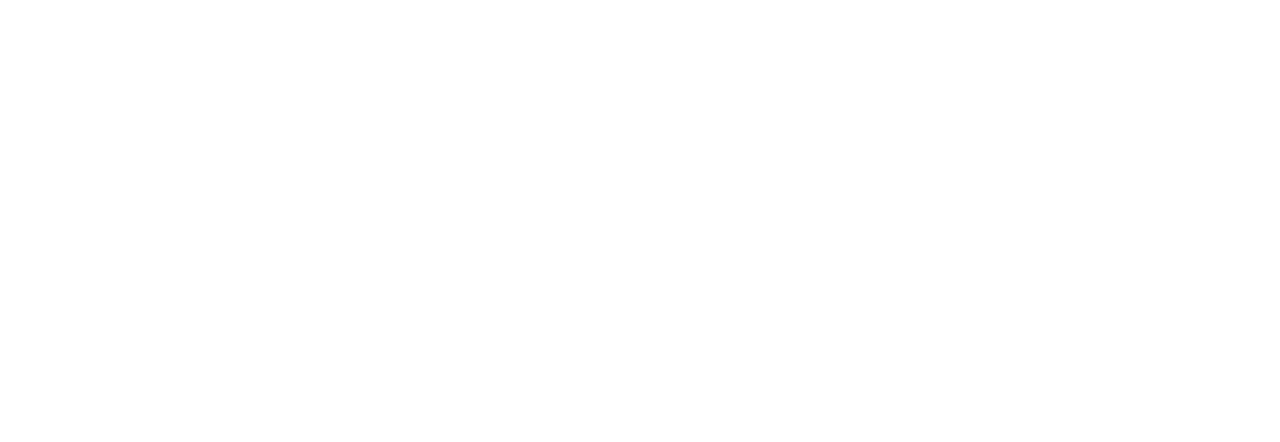
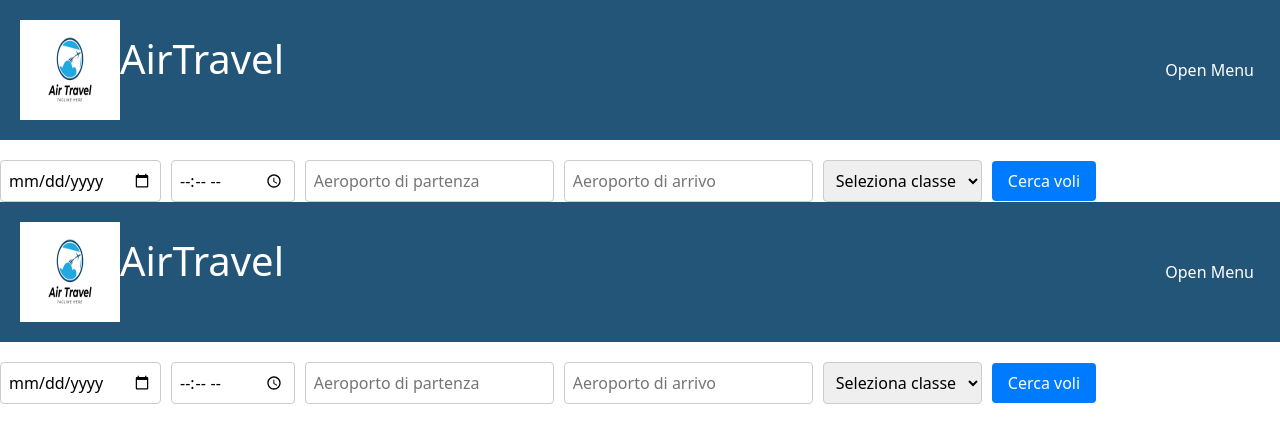
Before and after one commit to Lauragallace/Capstone-Project-FE, a React (Create React App) app: page /MyNavBar in a window 1280 px wide. Before the commit this address had no page. Shown: the top 442 px of the page. Built offline with nearby package versions, Linux system fonts and the light colour scheme.

Commit message:
NavBar, SearchBar, Modal

```diff
--- a/src/App.js
+++ b/src/App.js
@@ -4,6 +4,9 @@
 import Layout from "./components/Layout";
 import Register from "./components/Register";
 import Login from "./components/Login";
+import NavBar from "./components/NavBar";
+import SearchBar from "./components/SearchBar";
+
 export default function App() {
   return (
     <BrowserRouter>
@@ -11,6 +14,8 @@
         <Route path="/" element={<Layout />}>
           <Route path="registration" element={<Register />} />
           <Route path="login" element={<Login />} />
+          <Route path="MyNavBar" element={<NavBar />} />
+          <Route path="SearchBar" element={<SearchBar />} />
         </Route>
       </Routes>
     </BrowserRouter>
--- a/src/components/Header.jsx
+++ /dev/null
@@ -1,32 +0,0 @@
-import { useNavigate } from "react-router-dom";
-import styled from "styled-components";
-
-const StyledHeader = styled.div`
-  header {
-    background-color: #0077dd;
-    color: #fff;
-    padding: 20px;
-  }
-  img {
-    width: 100px;
-    height: 100px;
-  }
-`;
-
-export default function Header() {
-  const navigate = useNavigate();
-  return (
-    <StyledHeader>
-      <div className="logo">
-        <img src="logoAir.jpg" />
-        <button
-          onClick={() => {
-            navigate("./registration");
-          }}
-        >
-          Registrati
-        </button>
-      </div>
-    </StyledHeader>
-  );
-}
--- a/src/components/Layout.jsx
+++ b/src/components/Layout.jsx
@@ -1,10 +1,11 @@
 import { Outlet } from "react-router-dom";
-import Header from "./Header";
+
+import NavBar from "./NavBar";
 
 export default function Layout() {
   return (
     <>
-      <Header />
+      <NavBar />
       <Outlet />
     </>
   );
--- /dev/null
+++ b/src/components/NavBar.jsx
@@ -0,0 +1,115 @@
+import React, { useState } from "react";
+import { Navigate, useNavigate } from "react-router-dom";
+import styled from "styled-components";
+import SearchBar from "./SearchBar";
+import Button from "react-bootstrap/Button";
+import Modal from "react-bootstrap/Modal";
+import { Form } from "react-bootstrap";
+import Register from "./Register";
+
+const NavBarContainer = styled.nav`
+  display: flex;
+  justify-content: space-between;
+  align-items: center;
+  padding: 20px;
+  background-color: #257;
+  color: #fff;
+  img {
+    width: 100px;
+    height: 100px;
+  }
+`;
+
+const Menu = styled.div`
+  display: ${(props) => (props.menuOpen ? "block" : "none")};
+
+  ul {
+    list-style-type: none;
+    padding: 0;
+    margin: 0;
+  }
+  li {
+    padding: 10px;
+  }
+  a {
+    color: #fff;
+    text-decoration: none;
+  }
+`;
+
+const MenuButton = styled.button`
+  background-color: transparent;
+  color: #fff;
+  border: none;
+  cursor: pointer;
+  font-size: 16px;
+`;
+
+const NavBar = () => {
+  const [menuOpen, setMenuOpen] = useState(false);
+  const [modalRegister, setModalRegister] = useState(false);
+  const toggleMenu = () => {
+    setMenuOpen(!menuOpen);
+  };
+  const navigate = useNavigate();
+  return (
+    <>
+      <NavBarContainer>
+        <div className="d-flex">
+          <div className="logo">
+            <img src="logoAir.jpg" />
+
+            <h1 className="d-inline">AirTravel</h1>
+          </div>
+        </div>
+        <Menu menuOpen={menuOpen}>
+          <ul>
+            <li>
+              <a href="#">Home</a>
+            </li>
+            <li>
+              <a href="#">Flights</a>
+            </li>
+            <li>
+              <a href="#">About Us</a>
+            </li>
+            <li>
+              <a href="#">Contact</a>
+            </li>
+            <li>
+              <a
+                href="#"
+                onClick={() => {
+                  // navigate("./registration");
+                  setModalRegister(true);
+                }}
+              >
+                Registrati
+              </a>
+            </li>
+          </ul>
+        </Menu>
+        <MenuButton onClick={toggleMenu}>
+          {menuOpen ? "Close Menu" : "Open Menu"}
+        </MenuButton>
+      </NavBarContainer>
+      <SearchBar />
+
+      <Modal
+        show={modalRegister}
+        onHide={() => {
+          setModalRegister(false);
+        }}
+      >
+        <Modal.Header closeButton>
+          <Modal.Title>Registrati</Modal.Title>
+        </Modal.Header>
+        <Modal.Body>
+          <Register />
+        </Modal.Body>
+      </Modal>
+    </>
+  );
+};
+
+export default NavBar;
--- a/src/components/Register.jsx
+++ b/src/components/Register.jsx
@@ -133,10 +133,10 @@
               setCognome(e.target.value);
             }}
           ></Form.Control>
-          <InputGroup className="d-flex flex-column w-100">
+          {/* <InputGroup className="d-flex flex-column w-100">
             <Form.Label className="text-center fs-5">Ruolo</Form.Label>
-          </InputGroup>
-          <Form.Select
+          </InputGroup> */}
+          {/* <Form.Select
             value={role}
             onChange={(e) => {
               setRole(e.target.value);
@@ -144,7 +144,7 @@
           >
             <option>USER</option>
             <option>ADMIN</option>
-          </Form.Select>
+          </Form.Select> */}
           <div className="text-center mt-3">
             <Button
               className="save-button rounded-5 px-3"
--- /dev/null
+++ b/src/components/SearchBar.jsx
@@ -0,0 +1,88 @@
+import React, { useState } from "react";
+import styled from "styled-components";
+
+const SearchBarContainer = styled.div`
+  display: flex;
+  align-items: center;
+  margin-top: 20px;
+`;
+
+const SearchInput = styled.input`
+  padding: 8px;
+  margin-right: 10px;
+  border: 1px solid #ccc;
+  border-radius: 4px;
+`;
+
+const SearchSelect = styled.select`
+  padding: 8px;
+  margin-right: 10px;
+  border: 1px solid #ccc;
+  border-radius: 4px;
+`;
+
+const SearchButton = styled.button`
+  background-color: #007bff;
+  color: #fff;
+  border: none;
+  border-radius: 4px;
+  padding: 8px 16px;
+  cursor: pointer;
+`;
+
+const SearchBar = ({ onSearch }) => {
+  const [flightDate, setFlightDate] = useState("");
+  const [flightTime, setFlightTime] = useState("");
+  const [departureAirport, setDepartureAirport] = useState("");
+  const [arrivalAirport, setArrivalAirport] = useState("");
+  const [flightClass, setFlightClass] = useState("");
+
+  const handleSearch = () => {
+    // Passa i valori di ricerca alla funzione onSearch del genitore
+    onSearch({
+      flightDate,
+      flightTime,
+      departureAirport,
+      arrivalAirport,
+      flightClass,
+    });
+  };
+
+  return (
+    <SearchBarContainer>
+      <SearchInput
+        type="date"
+        value={flightDate}
+        onChange={(e) => setFlightDate(e.target.value)}
+      />
+      <SearchInput
+        type="time"
+        value={flightTime}
+        onChange={(e) => setFlightTime(e.target.value)}
+      />
+      <SearchInput
+        type="text"
+        placeholder="Aeroporto di partenza"
+        value={departureAirport}
+        onChange={(e) => setDepartureAirport(e.target.value)}
+      />
+      <SearchInput
+        type="text"
+        placeholder="Aeroporto di arrivo"
+        value={arrivalAirport}
+        onChange={(e) => setArrivalAirport(e.target.value)}
+      />
+      <SearchSelect
+        value={flightClass}
+        onChange={(e) => setFlightClass(e.target.value)}
+      >
+        <option value="">Seleziona classe</option>
+        <option value="economy">Economy</option>
+        <option value="business">Business</option>
+      </SearchSelect>
+      <SearchButton onClick={handleSearch}>Cerca voli</SearchButton>
+    </SearchBarContainer>
+  );
+};
+
+export default SearchBar;
```
Also changed, not shown: src/components/HomePage.jsx (deleted), src/components/MyNavBar.jsx (deleted).
